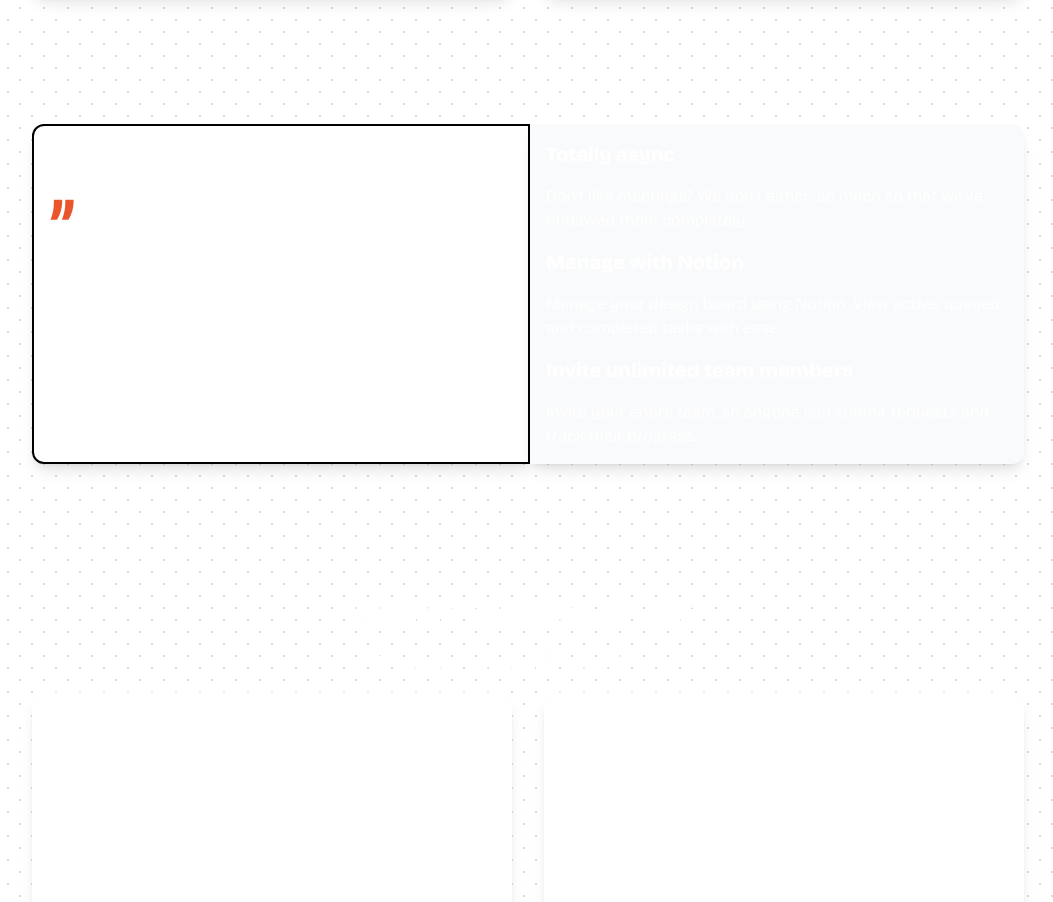
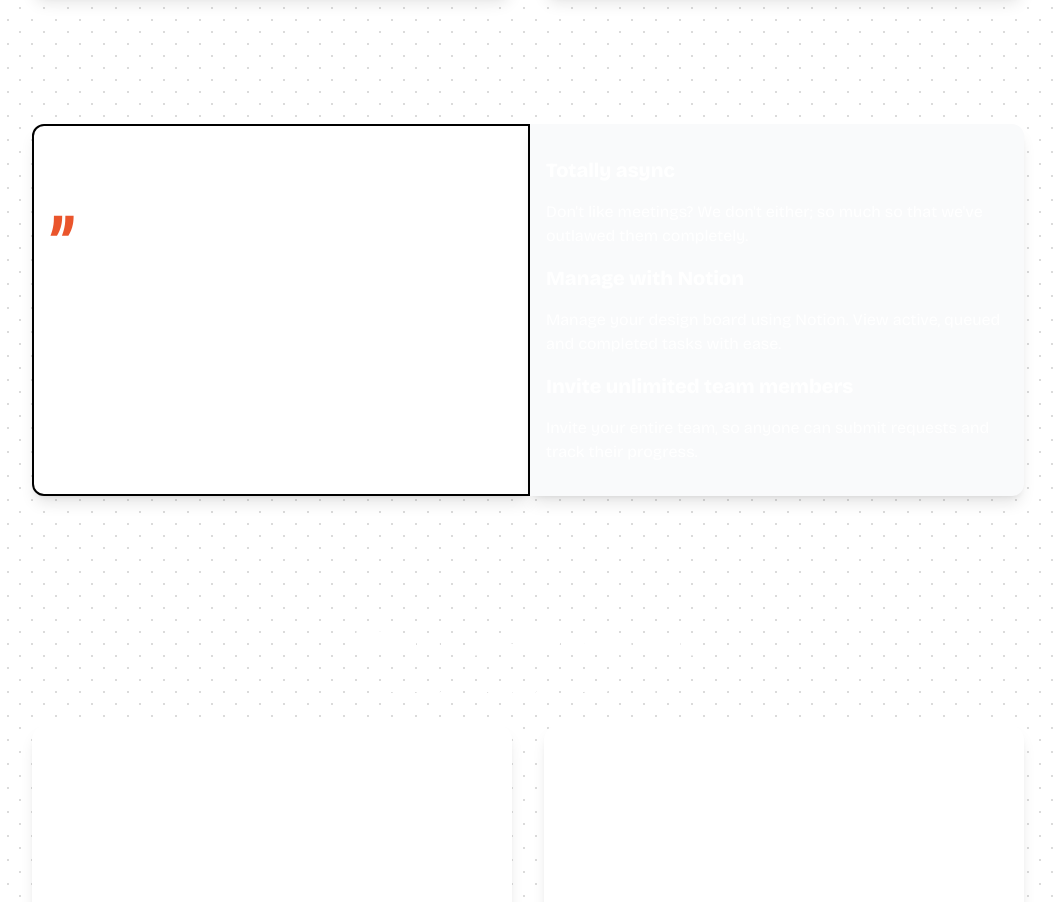
Before and after one commit to alicantorun/alicantorun, a Next.js app: page / in a window 1280 px wide. Shown: the part 2500-3402 px from the top of the page, without its empty margins (112-1165 px from the left). Built offline with nearby package versions, Linux system fonts and the light colour scheme.

Commit message:
fix padding

```diff
--- a/app/components/Quote.tsx
+++ b/app/components/Quote.tsx
@@ -11,7 +11,7 @@ export default function BannerOne() {
             Alican Torun, founder of Bytehopper.ai
           </h3>
         </div>
-        <div className="p-4 text-left flex-1 bg-[#F9FAFB] lg:shadow-lg lg:rounded-r-xl">
+        <div className="p-4 lg:py-8 text-left flex-1 bg-[#F9FAFB] lg:shadow-lg lg:rounded-r-xl">
           <h3 className="mb-4 font-extrabold text-xl">Totally async</h3>
           <p className="mb-4">
             Don't like meetings? We don't either; so much so that we've outlawed
```
